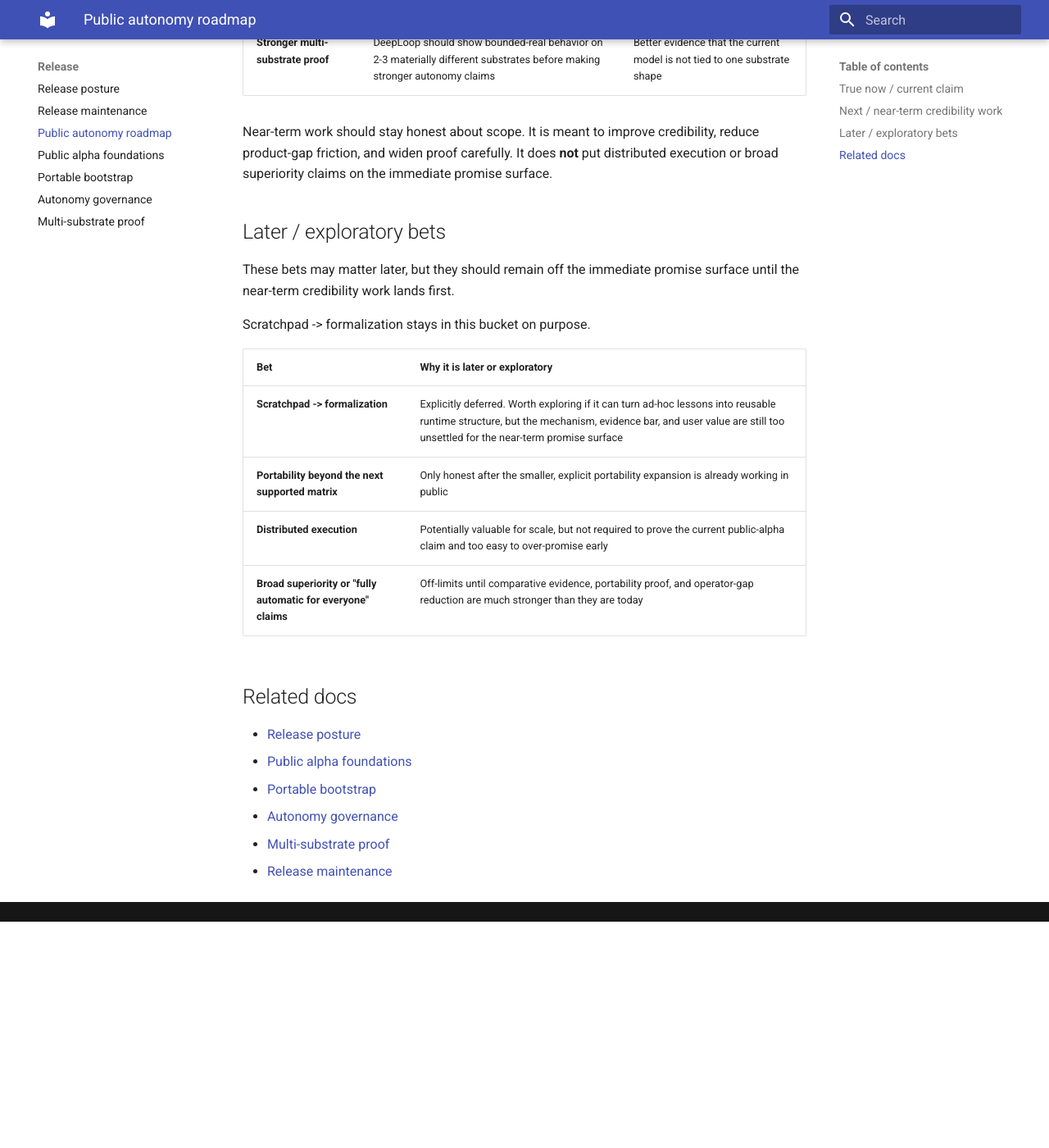
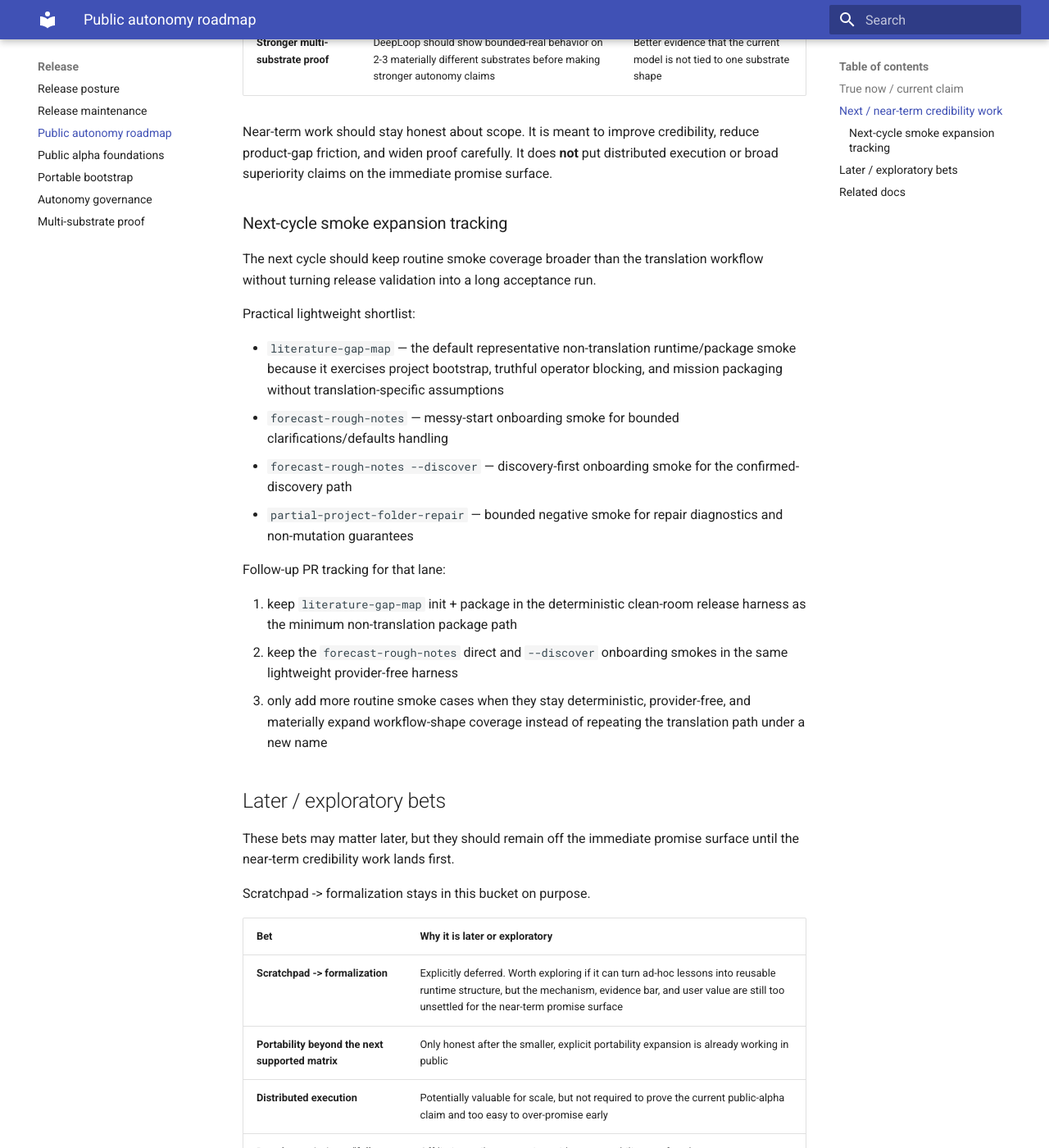
Before and after one commit to MoyYuan/DeepLoop, an MkDocs documentation site: the page built from docs/release/public-autonomy-roadmap.md, in a window 1280 px wide and 1400 px high, scrolled down 1667 px. Shown: the whole window at 82% size. Built offline with MkDocs 1.6.1 and Material for MkDocs 9.7.7, drawn with Linux system fonts in a browser that asks for light colours; before the commit the page ends 2791 px from its top, so only the background shows below that.

Commit message:
docs: track next-cycle non-translation smoke coverage
Agent-Logs-Url: https://github.com/tnetal/DeepLoop/sessions/72558e16-f366-4af5-9fe6-e124b71c8f6b

Co-authored-by: tnetal <275320085+tnetal@users.noreply.github.com>

```diff
--- a/docs/release/public-autonomy-roadmap.md
+++ b/docs/release/public-autonomy-roadmap.md
@@ -60,6 +60,34 @@ credibility, reduce product-gap friction, and widen proof carefully. It does
 **not** put distributed execution or broad superiority claims on the immediate
 promise surface.
 
+### Next-cycle smoke expansion tracking
+
+The next cycle should keep routine smoke coverage broader than the translation
+workflow without turning release validation into a long acceptance run.
+
+Practical lightweight shortlist:
+
+- `literature-gap-map` — the default representative non-translation
+  runtime/package smoke because it exercises project bootstrap, truthful
+  operator blocking, and mission packaging without translation-specific
+  assumptions
+- `forecast-rough-notes` — messy-start onboarding smoke for bounded
+  clarifications/defaults handling
+- `forecast-rough-notes --discover` — discovery-first onboarding smoke for the
+  confirmed-discovery path
+- `partial-project-folder-repair` — bounded negative smoke for repair
+  diagnostics and non-mutation guarantees
+
+Follow-up PR tracking for that lane:
+
+1. keep `literature-gap-map` init + package in the deterministic clean-room
+   release harness as the minimum non-translation package path
+2. keep the `forecast-rough-notes` direct and `--discover` onboarding smokes in
+   the same lightweight provider-free harness
+3. only add more routine smoke cases when they stay deterministic, provider-free,
+   and materially expand workflow-shape coverage instead of repeating the
+   translation path under a new name
+
 ## Later / exploratory bets
 
 These bets may matter later, but they should remain off the immediate promise
```
Also changed, not shown: 1 other file.
